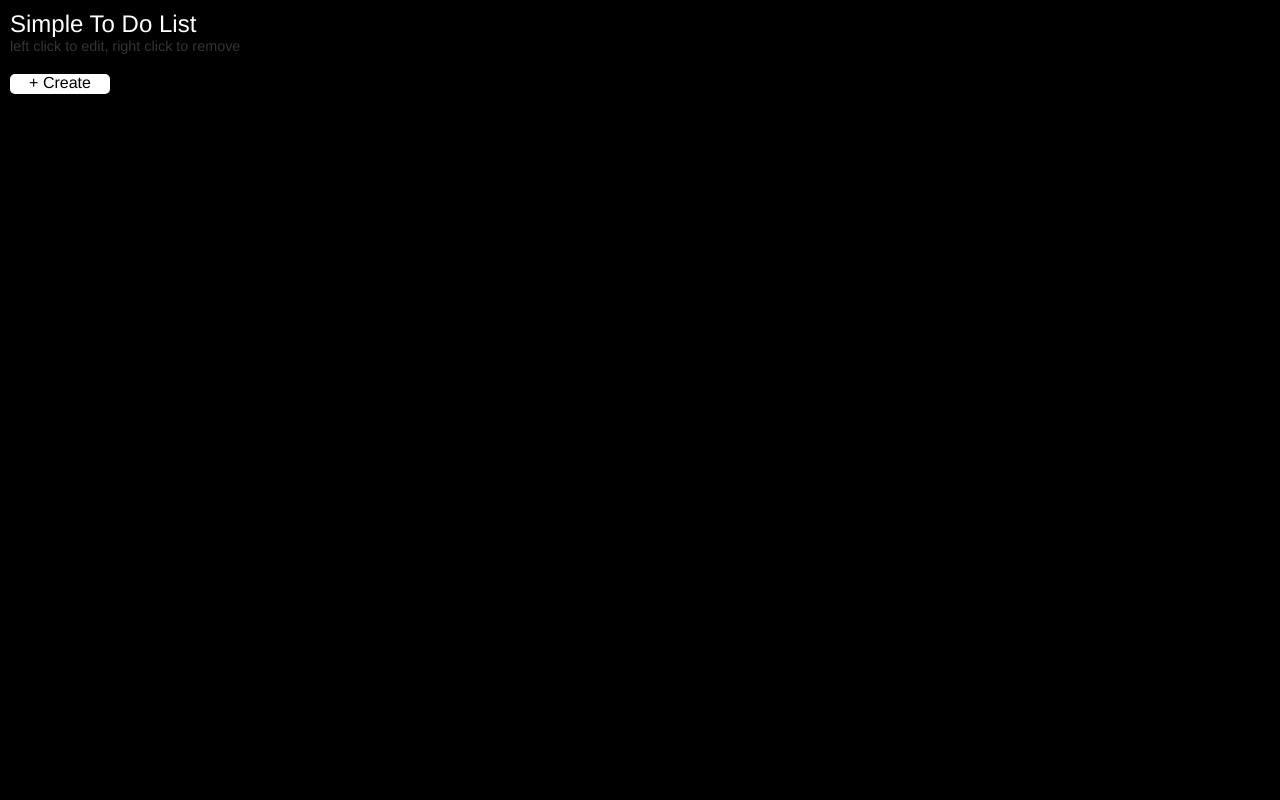
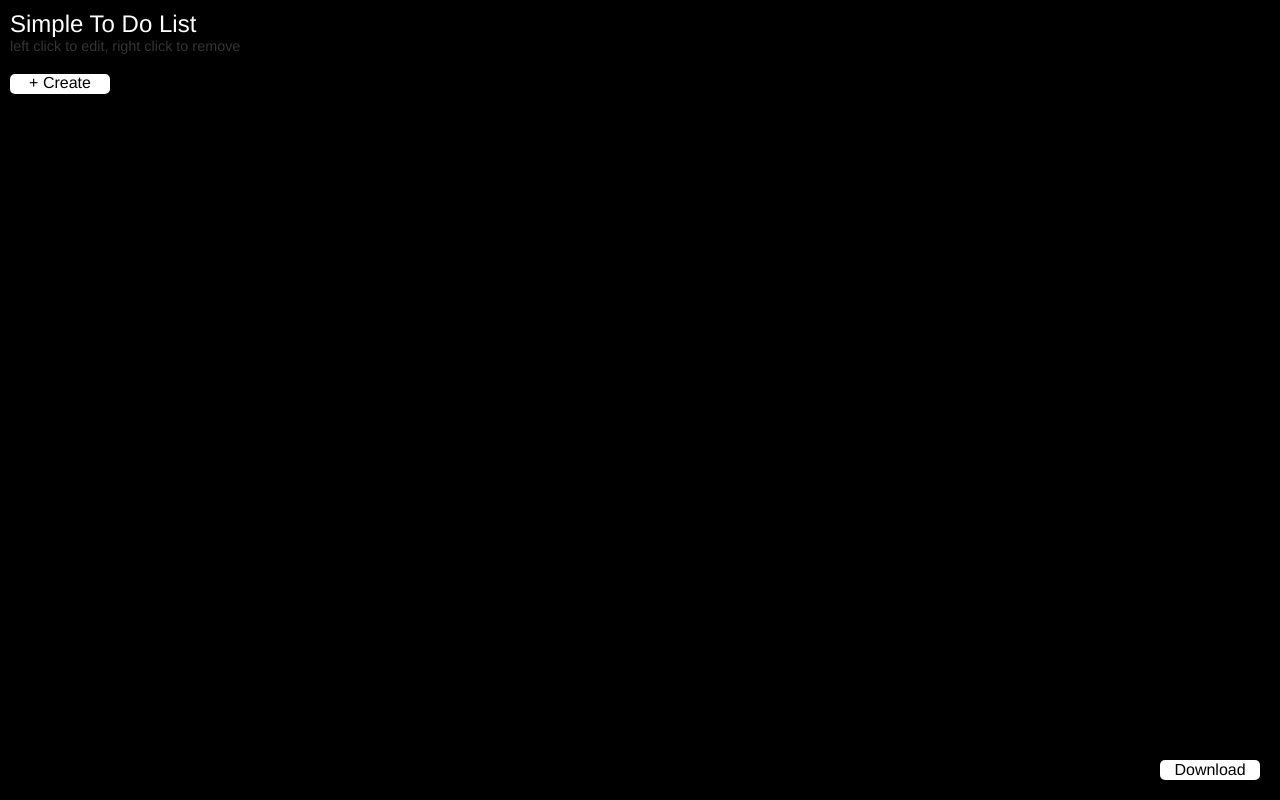
Before and after one commit to 9JH1/TODO-list, a plain HTML site: page index.html in a window 1280 px wide. Drawn offline with Linux system fonts and the light colour scheme.

Commit message:
added download button

```diff
--- a/index.html
+++ b/index.html
@@ -1,6 +1,7 @@
 <!DOCTYPE html>
 <html lang="en">
   <head>
+    <script src="https://html2canvas.hertzen.com/dist/html2canvas.js"></script>
     <meta charset="UTF-8" />
     <meta name="viewport" content="width=device-width, initial-scale=1.0" />
     <title id="title-window">Simple To Do List</title>
@@ -14,6 +15,7 @@
   <body
     oncontextmenu="if (event.button == 2) {event.preventDefault();return false;}"
   >
+    <div id="content">
       <div class="title">
         <h2 id="title" contenteditable="true">Simple To Do List</h2>
         <p class="smol">left click to edit, right click to remove</p>
@@ -21,5 +23,13 @@
       <div class="list" id="list">
         <div class="create" id="create">+ Create</div>
       </div>
+    </div>
+    <button
+      class="download"
+      onclick="
+renderElementToImage();"
+    >
+      Download
+    </button>
   </body>
 </html>
--- a/static/index.js
+++ b/static/index.js
@@ -56,3 +56,32 @@ createButton.addEventListener("click", () => {
 
   ToDoList.append(newToDo);
 });
+
+function renderElementToImage() {
+  let element = document.getElementById("content");
+  const newCanvas = document.createElement("div");
+  newCanvas.innerHTML = element.innerHTML;
+  newCanvas.id = "content-download";
+  document.body.append(newCanvas);
+  newCanvas.getElementsByClassName("create")[0].remove();
+
+  newCanvas.getElementsByClassName("smol")[0].remove();
+  element = newCanvas;
+  html2canvas(element, { scale: 10 }).then(function (canvas) {
+    // Convert canvas to data URL
+    const dataURL = canvas.toDataURL("image/png");
+
+    // Create a download link
+    const downloadLink = document.createElement("a");
+    downloadLink.href = dataURL;
+    downloadLink.download = "TODO-list.png";
+
+    // Append to the body and trigger the download
+    document.body.appendChild(downloadLink);
+    downloadLink.click();
+
+    // Clean up
+    document.body.removeChild(downloadLink);
+  });
+  newCanvas.remove();
+}
--- a/static/styles.css
+++ b/static/styles.css
@@ -37,13 +37,22 @@ body {
   background: var(--background);
   color: var(--text-color);
   margin: 0;
-  padding: 10px;
   font-family: "Franklin Gothic Medium", "Arial Narrow", Arial, sans-serif;
   *[contenteditable="true"] {
     outline: none;
   }
+  .download {
+    position: fixed;
+    bottom: 0;
+    right: 0;
+  }
+  #content,
+  #content-download {
+    background-color: var(--background);
+    width: fit-content;
+    padding: 10px;
+  }
   #title {
-    width: 100%;
     font-weight: 500;
     margin: 0;
   }
@@ -64,7 +73,6 @@ body {
       align-items: center;
       flex-wrap: nowrap;
       height: 30px;
-      width: 100%;
       user-select: none;
       .check {
         background-color: white;
@@ -100,7 +108,9 @@ body {
         border-radius: 100%;
       }
     }
-    .create {
+  }
+  .create,
+  .download {
     width: 100px;
     height: 20px;
     background-color: var(--text-color);
@@ -110,12 +120,19 @@ body {
     user-select: none;
     margin: 20px 0px;
     transition: all 0.1s ease-in-out;
+    border: none;
+    font-family: "Franklin Gothic Medium", "Arial Narrow", Arial, sans-serif;
+    font-size: 1em;
   }
-    .create:hover {
+  .create:hover,
+  .download:hover {
     opacity: 0.6;
   }
-    .create:active {
+  .create:active,
+  .download:active {
     opacity: 0.3;
   }
+  .download {
+    margin: 20px;
   }
 }
```
Lines whose indentation alone changed are shown as unchanged.
